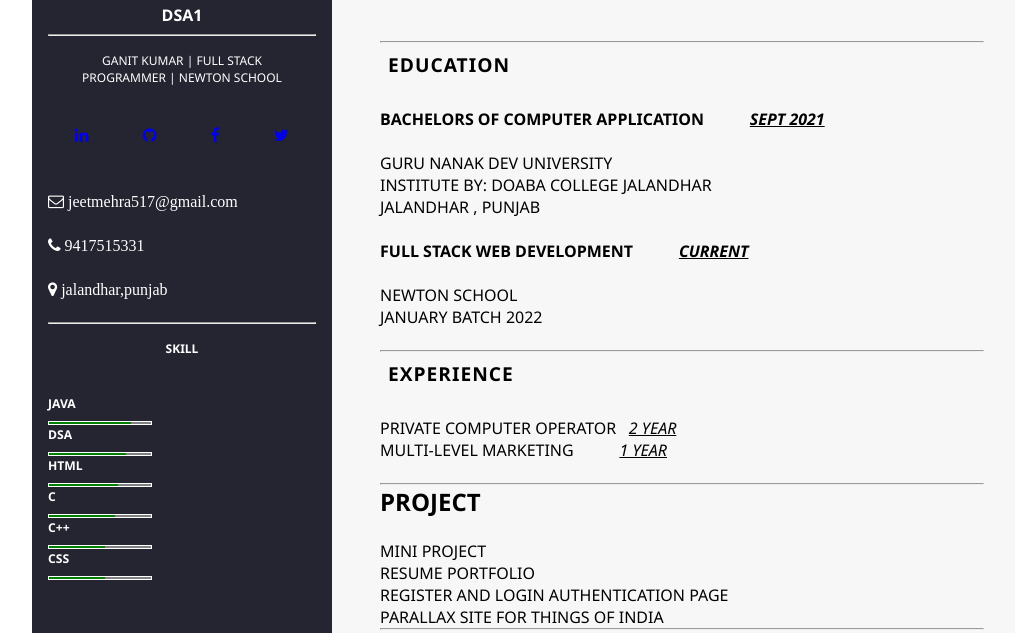
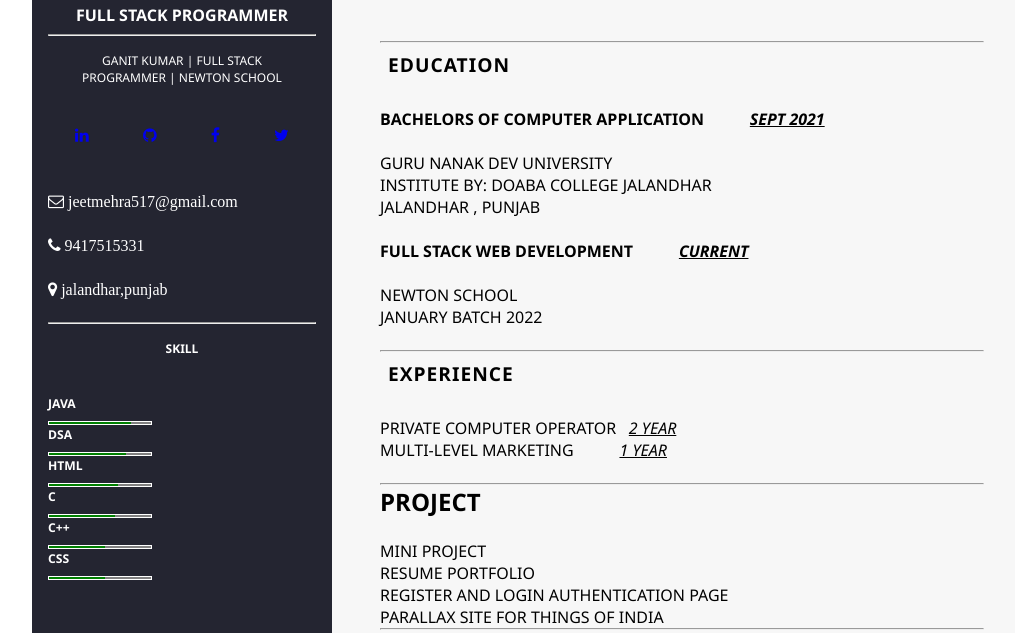
Before and after one commit to ganitkumar517/CSS-Selectors-Basic-Selectors-Id-selector-Class-selector-CSS-Colours-Backg-...---Post-Class---, a plain HTML site: page index.html in a window 1280 px wide. Shown: the part 444-1077 px from the top of the page, without its empty margins (32-1047 px from the left). Drawn offline with Linux system fonts and the light colour scheme.

Commit message:
Update index.html

```diff
--- a/index.html
+++ b/index.html
@@ -24,7 +24,7 @@
                     <img class="profile-image" src="https://media-exp1.licdn.com/dms/image/C5603AQHHTOwYT_TqsA/profile-displayphoto-shrink_400_400/0/1640179484552?e=1667433600&v=beta&t=wvDd42bUKjjjSt8Krw2Enq8Fu8lwNdSgAq6Bxz1188Y" alt="profile-image">
                 </div>
                 <h2 class="name">GANIT KUMAR</h2>
-                <h4 class="designation">DSA1</h4>
+                <h4 class="designation">FULL STACK PROGRAMMER</h4>
                 <hr>
                 <p class="description">GANIT KUMAR | FULL STACK PROGRAMMER | NEWTON SCHOOL</p>
             </div><br>
```
